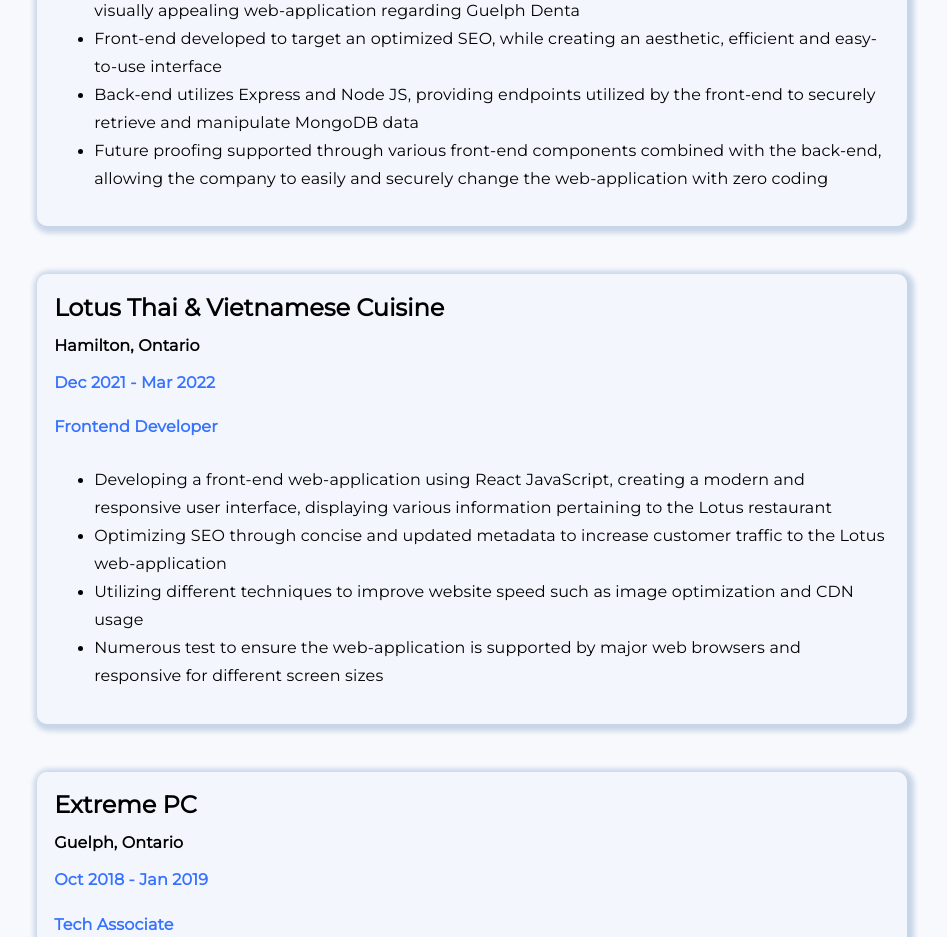
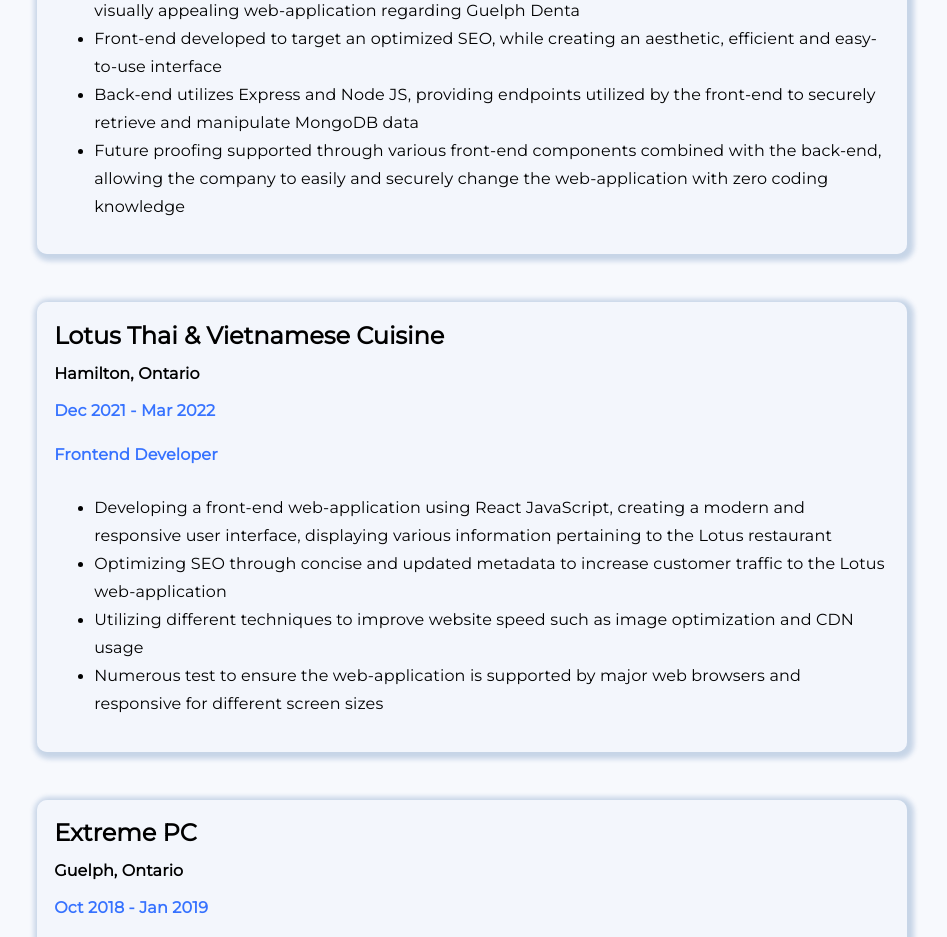
Before and after one commit to brandenphan/Portfolio-v2, a React (Create React App) app: page / in a window 1280 px wide. Shown: the part 5480-6417 px from the top of the page, without its empty margins (168-1115 px from the left). Built offline with nearby package versions, Linux system fonts and the light colour scheme.

Commit message:
fixed some spelling errors

```diff
--- a/src/Pages/index.js
+++ b/src/Pages/index.js
@@ -610,7 +610,7 @@
                                             <Typography variant={width > 600 ? "subtitle1" : "subtitle2"} sx={{fontFamily: "Montserrat"}}>Back-end utilizes Express and Node JS, providing endpoints utilized by the front-end to securely retrieve and manipulate MongoDB data</Typography>
                                         </li>
                                         <li>
-                                            <Typography variant={width > 600 ? "subtitle1" : "subtitle2"} sx={{fontFamily: "Montserrat"}}>Future proofing supported through various front-end components combined with the back-end, allowing the company to easily and securely change the web-application with zero coding</Typography>
+                                            <Typography variant={width > 600 ? "subtitle1" : "subtitle2"} sx={{fontFamily: "Montserrat"}}>Future proofing supported through various front-end components combined with the back-end, allowing the company to easily and securely change the web-application with zero coding knowledge</Typography>
                                         </li>
                                     </ul>
                                 :
@@ -626,7 +626,7 @@
                                                 <Typography variant={width > 600 ? "subtitle1" : "subtitle2"} sx={{fontFamily: "Montserrat"}}>Back-end utilizes Express and Node JS, providing endpoints utilized by the front-end to securely retrieve and manipulate MongoDB data</Typography>
                                             </li>
                                             <li>
-                                                <Typography variant={width > 600 ? "subtitle1" : "subtitle2"} sx={{fontFamily: "Montserrat"}}>Future proofing supported through various front-end components combined with the back-end, allowing the company to easily and securely change the  web-application with zero coding</Typography>
+                                                <Typography variant={width > 600 ? "subtitle1" : "subtitle2"} sx={{fontFamily: "Montserrat"}}>Future proofing supported through various front-end components combined with the back-end, allowing the company to easily and securely change the  web-application with zero coding knowledge</Typography>
                                             </li>
                                         </ul>
                                     </Collapse>
```
